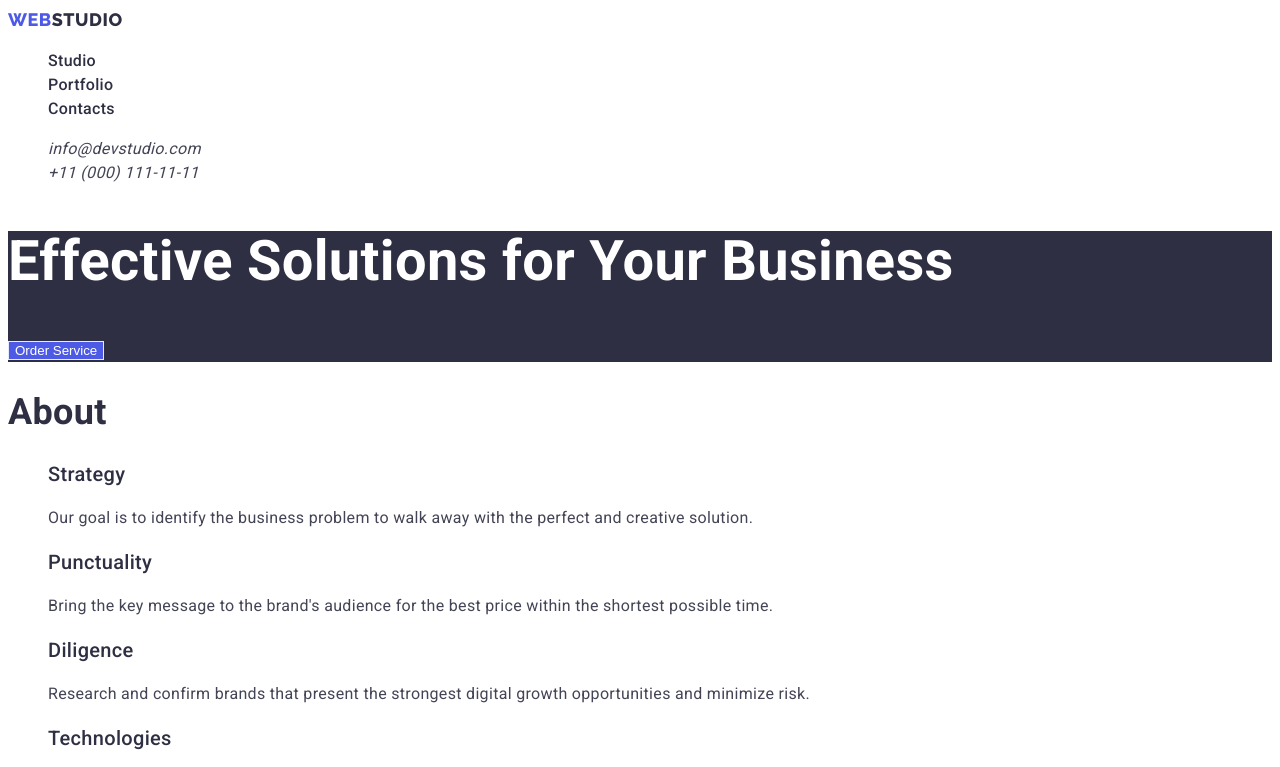
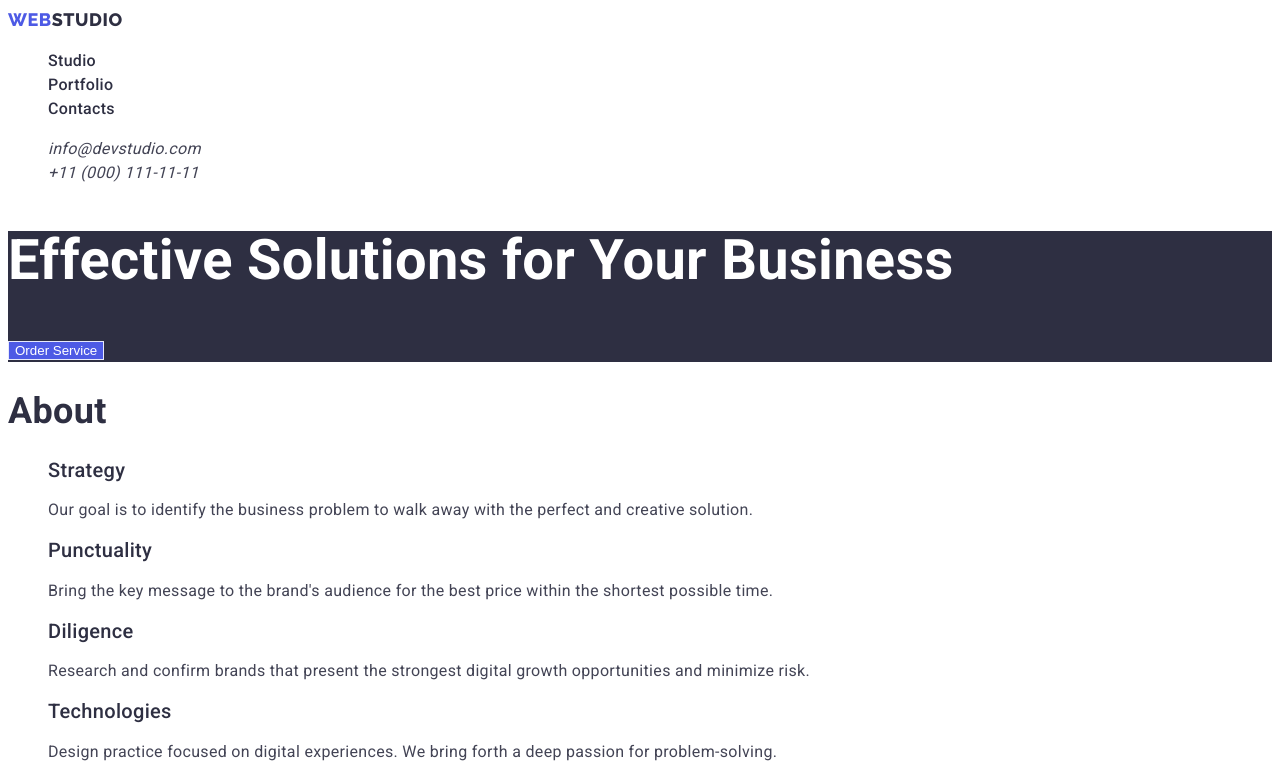
Before and after one commit to WaldemarYW/goit-markup-hw-02, a plain HTML site: page index.html in a window 1280 px wide. Shown: the top 767 px of the page. Drawn offline with Linux system fonts and the light colour scheme.

Commit message:
v4-pre-release

```diff
--- a/css/styles.css
+++ b/css/styles.css
@@ -29,11 +29,11 @@
 
 body {
   background-color: var(--white-color);
-  font-family: "Roboto";
-  font-style: sans-serif;
+  font-family: "Roboto", sans-serif;
+  font-style: normal;
   font-weight: 400;
   font-size: 16px;
-  line-height: calc(24 / 16);
+  line-height: 1.5;
   letter-spacing: 0.02em;
   color: var(--slate);
 }
@@ -51,18 +51,18 @@ a {
 -----*/
 /* --------------------_logo_----------------- */
 .logo {
-  font-family: "Raleway";
-  font-style: sans-serif;
+  font-family: "Raleway", sans-serif;
+  font-style: normal;
   font-weight: 800;
   font-size: 18px;
-  line-height: calc(24 / 18);
+  line-height: 1.33;
   color: var(--navy-blue);
   letter-spacing: 0.03em;
   text-transform: uppercase;
 }
 .logo-footer {
   font-size: 18px;
-  line-height: calc(21 / 18);
+  line-height: 1.16;
   color: var(--cloud);
 }
 .logo-web {
@@ -103,19 +103,19 @@ a {
 .h1-title {
   font-weight: 700;
   font-size: 56px;
-  line-height: calc(60 / 56);
+  line-height: 1.07;
   color: var(--white-color);
 }
 .h2-title {
   font-weight: 700;
   font-size: 36px;
-  line-height: calc(40 / 36);
+  line-height: 1.11;
   color: var(--navy-blue);
 }
 .h3-title {
   font-weight: 500;
   font-size: 20px;
-  line-height: calc(24 / 20);
+  line-height: 0.83;
   color: var(--navy-blue);
 }
 .p-title {
```
